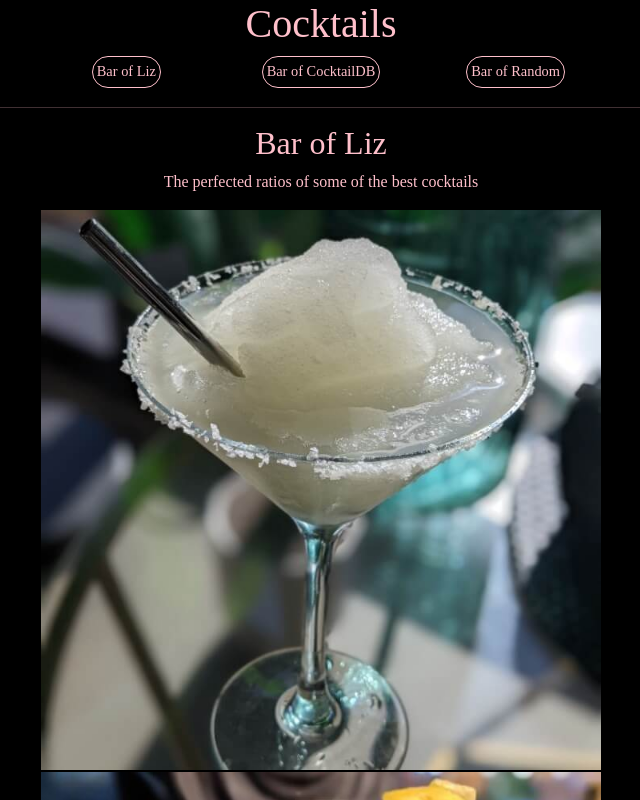
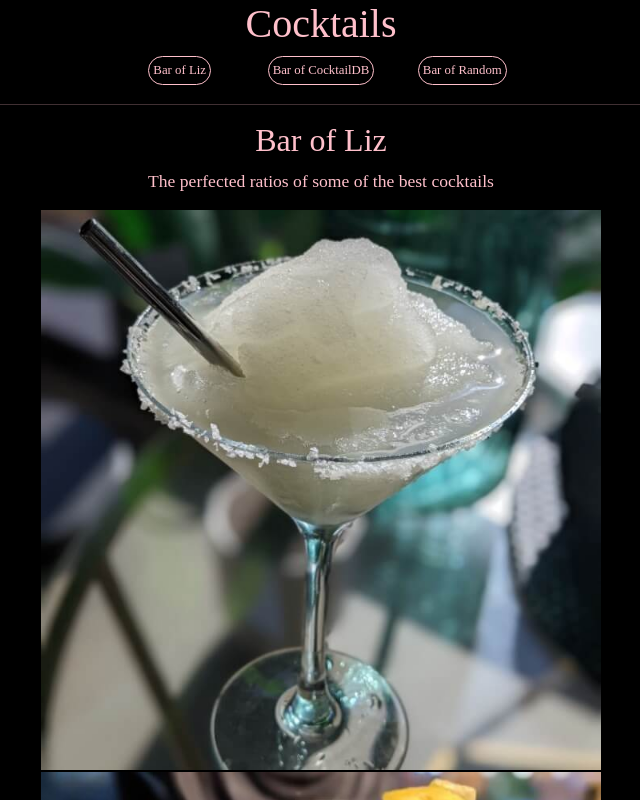
Before and after one commit to ESedrak/cocktail-list, a React (Create React App) app: page / in a window 1280 px wide. Shown: the top 800 px of the page, without its empty margins (319-959 px from the left). Built offline with nearby package versions, Linux system fonts and the light colour scheme; a web font is replaced by a local one.

Commit message:
update font size

```diff
--- a/src/App.css
+++ b/src/App.css
@@ -6,9 +6,9 @@
 }
 
 .App-nav {
-  max-width: 35rem;
+  max-width: 25rem;
   margin: 0 auto;
-  font-size: 0.9rem;
+  font-size: 0.8rem;
 }
 
 /* My cocktail's - Bar of Liz */
--- a/src/barOfCocktailDb/CocktailDb.js
+++ b/src/barOfCocktailDb/CocktailDb.js
@@ -37,7 +37,7 @@ const CocktailDb = (props) => {
   if (loaded) {
     return (
       <div className="CocktailDb">
-        <h2 className="CocktailDb-heading">Bar of TheCocktailDB.</h2>
+        <h2 className="CocktailDb-heading">Bar of TheCocktailDB</h2>
         <form onSubmit={handleSearch}>
           <input
             type="search"
--- a/src/barOfLiz/Liz.css
+++ b/src/barOfLiz/Liz.css
@@ -1,10 +1,17 @@
 /* Cocktails just for Bar of Liz */
 
-.Cocktail ul {
+/* list */
+
+.Liz-header {
+  font-size: 1.1rem;
+}
+
+.Liz ul {
   list-style: none;
   padding: 0;
 }
 
+/* optional topping for a handful of cocktails */
 .Cocktail-optional-topping {
   font-size: 0.75rem;
   font-weight: lighter;
--- a/src/barOfLiz/Liz.js
+++ b/src/barOfLiz/Liz.js
@@ -10,9 +10,11 @@ import Genie from "./Genie";
 
 function Liz() {
   return (
-    <div className="Cocktail">
-      <h2>Bar of Liz</h2>
-      <p>The perfected ratios of some of the best cocktails</p>
+    <div className="Liz">
+      <div className="Liz-header">
+        <h2>Bar of Liz</h2>
+        <p>The perfected ratios of some of the best cocktails</p>
+      </div>
       <Margarita />
       <French75 />
       <ScreamingB />
```
